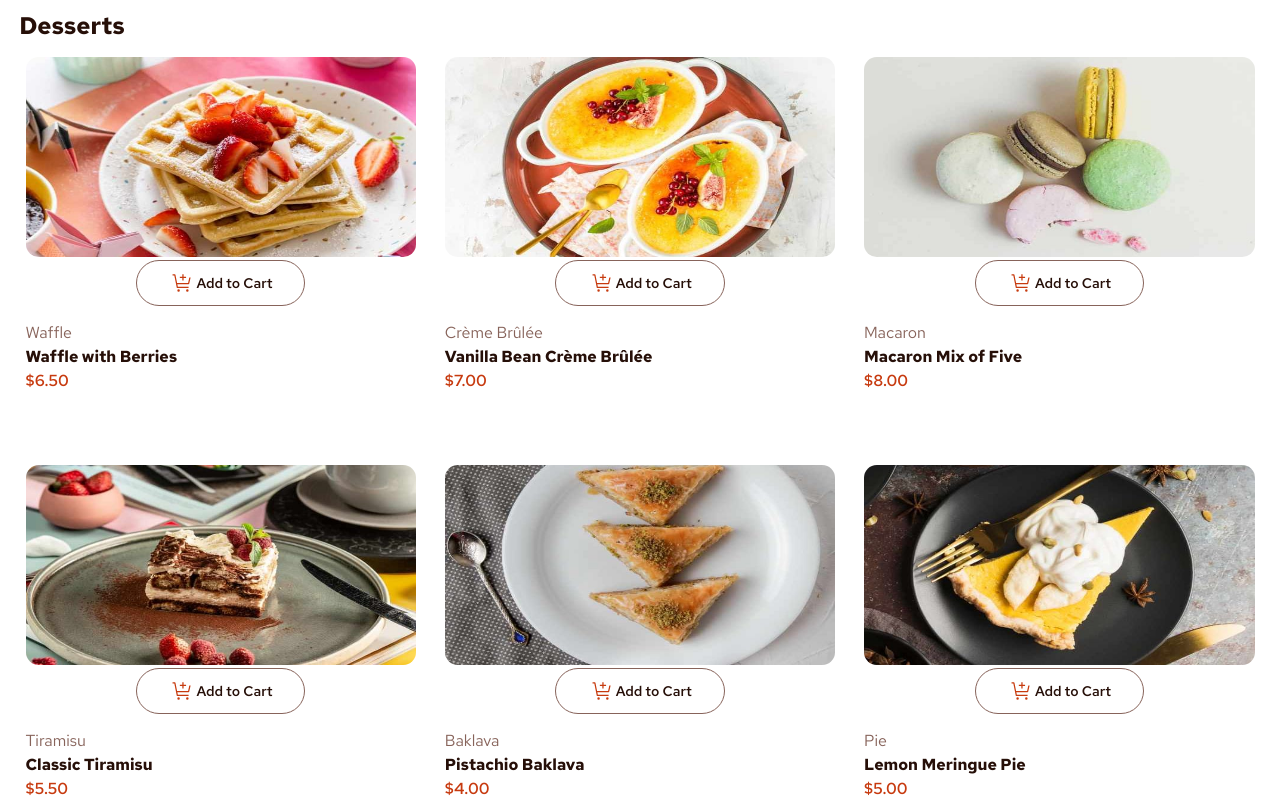
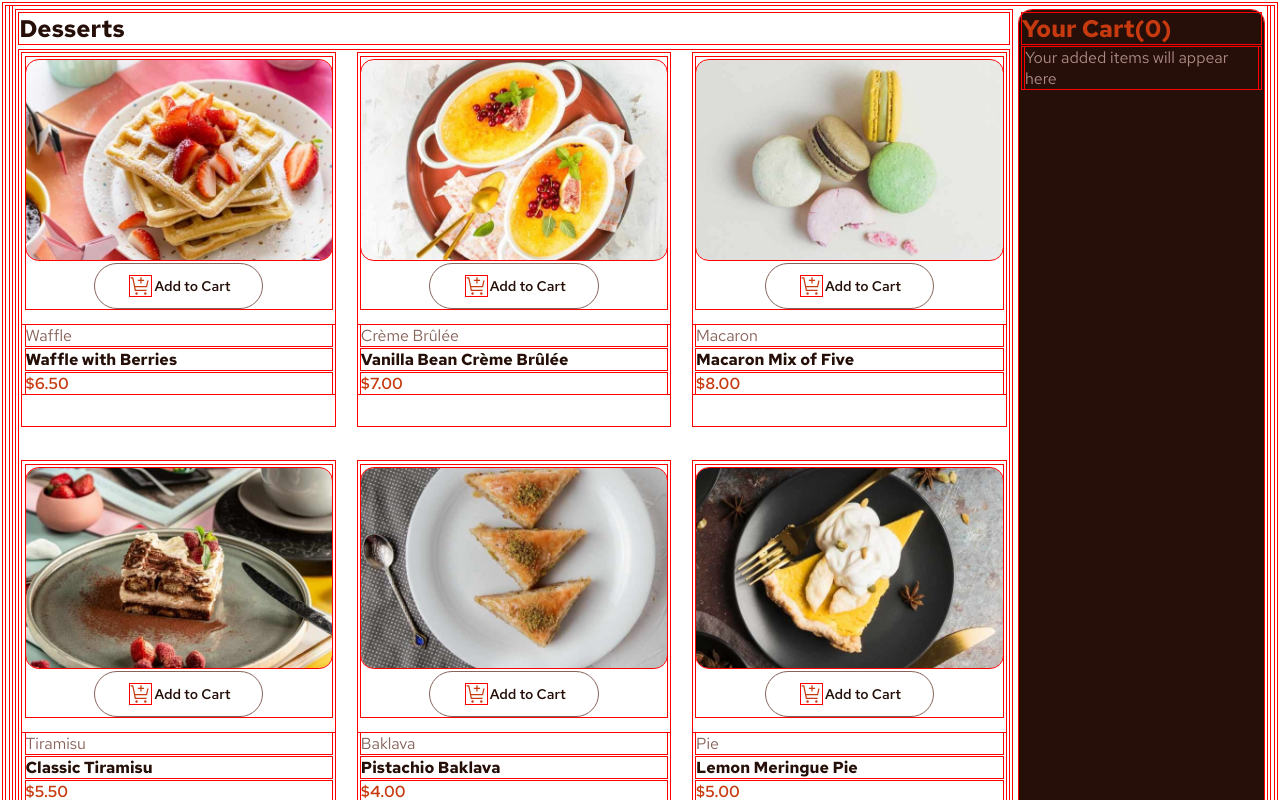
Before and after one commit to 0gemeoJV/ProductCart, a React (Vite) app in the folder Product-cart/: page / in a window 1280 px wide. Shown: the top 800 px of the page. Built offline with nearby package versions, Linux system fonts and the light colour scheme.

Commit message:
criando YourCard

```diff
--- a/Product-cart/src/App.css
+++ b/Product-cart/src/App.css
@@ -3,6 +3,7 @@
     margin: 0.2rem;
     box-sizing: border-box;
     font-family: 'RHT-variable';
+    outline: 1px red solid;
 }
 
 .App{
@@ -27,6 +28,26 @@
     color: var(--rose-900);
 }
 
+.your-cart{
+    background-color: var(--rose-900);
+    border-radius: 0.8rem;
+}
+
+.your-cart h1{
+    color: var(--red);
+    background-color: transparent;
+}
+
+.added-items{
+    background-color: transparent;
+    color: var(--rose-500);
+}
+
+.added-items p{
+    color: var(--rose-400);
+    background-color: transparent;
+}
+
 :root {
     --red: hsl(14, 86%, 42%);
     --green: hsl(159, 69%, 38%);
--- a/Product-cart/src/App.tsx
+++ b/Product-cart/src/App.tsx
@@ -20,6 +20,12 @@ function App() {
           ))}
         </div>
       </section>
+      <section className='your-cart'>
+          <h1>Your Cart(0)</h1>
+          <div className='added-items'>
+            <p>Your added items will appear here</p>
+          </div>
+      </section>
     </main>
   )
 }
--- a/Product-cart/src/Responsive.css
+++ b/Product-cart/src/Responsive.css
@@ -1,5 +1,6 @@
 @media (min-width: 768px) {
     .App {
+        display: flex;
         max-width: 1440px;
     }
 
```
